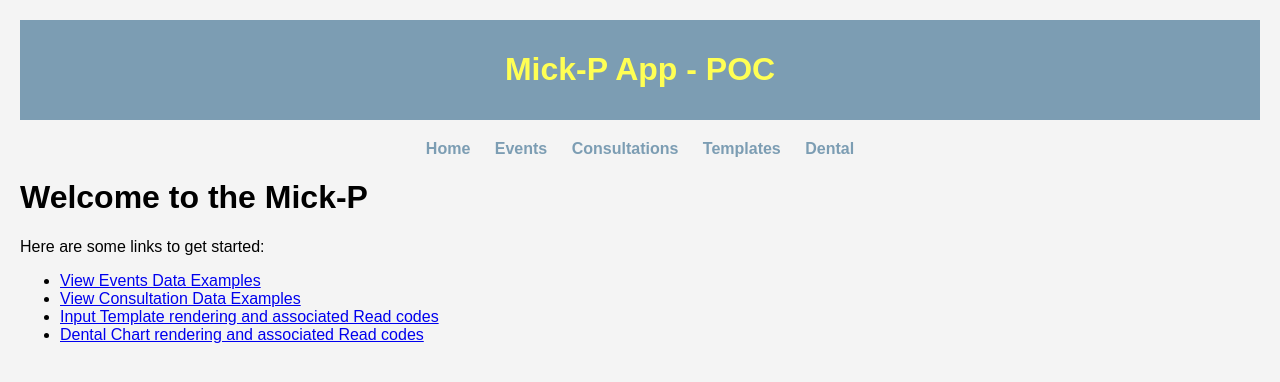
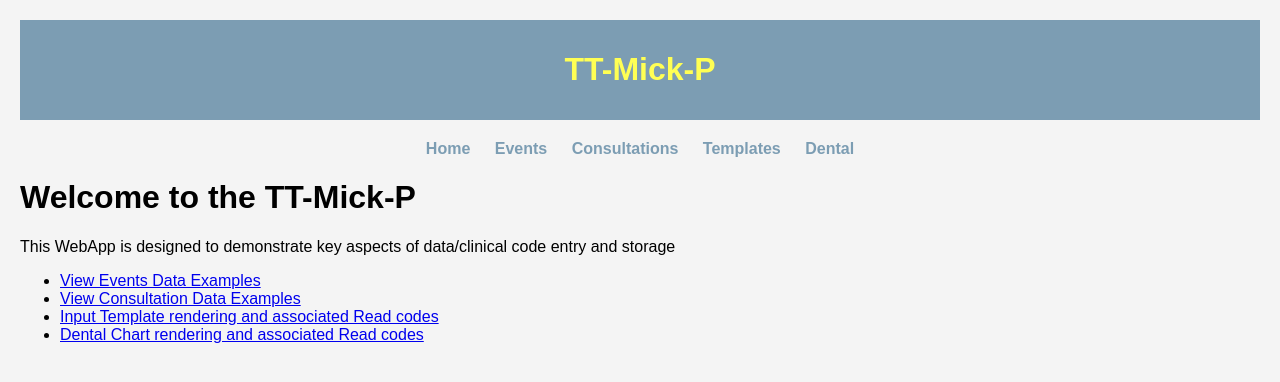
Before and after one commit to MikeForde/Django_PostgreSQL, a Django app: page / in a window 1280 px wide. Shown: the top 382 px of the page. Run offline with Django 5.2, Linux system fonts and the light colour scheme.

Commit message:
App name, app description and page label tweaks

```diff
--- a/myapp/templates/base.html
+++ b/myapp/templates/base.html
@@ -3,7 +3,7 @@
 <head>
     <meta charset="UTF-8">
     <meta name="viewport" content="width=device-width, initial-scale=1.0">
-    <title>{% block title %}Mick-P App - POC{% endblock %}</title>
+    <title>{% block title %}TT-Mick-P{% endblock %}</title>
     <style>
         body {
             font-family: Arial, sans-serif;
@@ -44,7 +44,7 @@
 </head>
 <body>
     <header>
-        <h1>Mick-P App - POC</h1>
+        <h1>TT-Mick-P</h1>
     </header>
 
     <nav>
--- a/myapp/templates/consultation_combined.html
+++ b/myapp/templates/consultation_combined.html
@@ -1,10 +1,10 @@
 {% extends "base.html" %}
 
-{% block title %}Consultation & Events{% endblock %}
+{% block title %}Consultation & Events | TT-Mick-P{% endblock %}
 
 {% block content %}
-<h1>Consultation Details</h1>
-
+<h1>Consultation & Events Combined</h1>
+<h2>Consultation Detail</h2>
 <p><strong>ID:</strong> {{ consultation.id }}</p>
 <p><strong>Patient ID:</strong> {{ consultation.patient_id }}</p>
 <p><strong>Assigned Date:</strong> {{ consultation.assigned_date }}</p>
--- a/myapp/templates/consultation_detail.html
+++ b/myapp/templates/consultation_detail.html
@@ -1,4 +1,6 @@
 {% extends "base.html" %}
+
+{% block title %}Consultation Detail | TT-Mick-P{% endblock %}
 
 {% block content %}
 <h1>Consultation Detail</h1>
--- a/myapp/templates/consultation_list.html
+++ b/myapp/templates/consultation_list.html
@@ -1,4 +1,6 @@
 {% extends "base.html" %}
+
+{% block title %}Consultations | TT-Mick-P{% endblock %}
 
 {% block content %}
 <h1>Consultations</h1>
--- a/myapp/templates/dental.html
+++ b/myapp/templates/dental.html
@@ -1,7 +1,7 @@
 {% extends "base.html" %}
 {% load static %}
 
-{% block title %}Dental | Mick-P App - POC{% endblock %}
+{% block title %}Dental | TT-Mick-P{% endblock %}
 
 {% block content %}
     <style>
--- a/myapp/templates/event_detail.html
+++ b/myapp/templates/event_detail.html
@@ -1,4 +1,6 @@
 {% extends "base.html" %}
+
+{% block title %}Event Detail | TT-Mick-P{% endblock %}
 
 {% block content %}
 <h1>Event Detail</h1>
--- a/myapp/templates/event_list.html
+++ b/myapp/templates/event_list.html
@@ -1,6 +1,6 @@
 {% extends "base.html" %}
 
-{% block title %}Events{% endblock %}
+{% block title %}Events | TT-Mick-P{% endblock %}
 
 {% block content %}
 <h1>Events</h1>
--- a/myapp/templates/home.html
+++ b/myapp/templates/home.html
@@ -1,10 +1,10 @@
 {% extends "base.html" %}
 
-{% block title %}Welcome to My Django App{% endblock %}
+{% block title %}Welcome to TT-Mick-P{% endblock %}
 
 {% block content %}
-<h1>Welcome to the Mick-P</h1>
-<p>Here are some links to get started:</p>
+<h1>Welcome to the TT-Mick-P</h1>
+<p>This WebApp is designed to demonstrate key aspects of data/clinical code entry and storage</p>
 
 <ul>
     <li><a href="{% url 'event_list' %}">View Events Data Examples</a></li>
--- a/myapp/templates/import_tex.html
+++ b/myapp/templates/import_tex.html
@@ -1,5 +1,7 @@
 {# templates/import_tex.html #}
 {% extends "base.html" %}
+
+{% block title %}Templates | TT-Mick-P{% endblock %}
 {% block content %}
 
 <form method="post" enctype="multipart/form-data" style="display:flex; align-items:center;">
```
